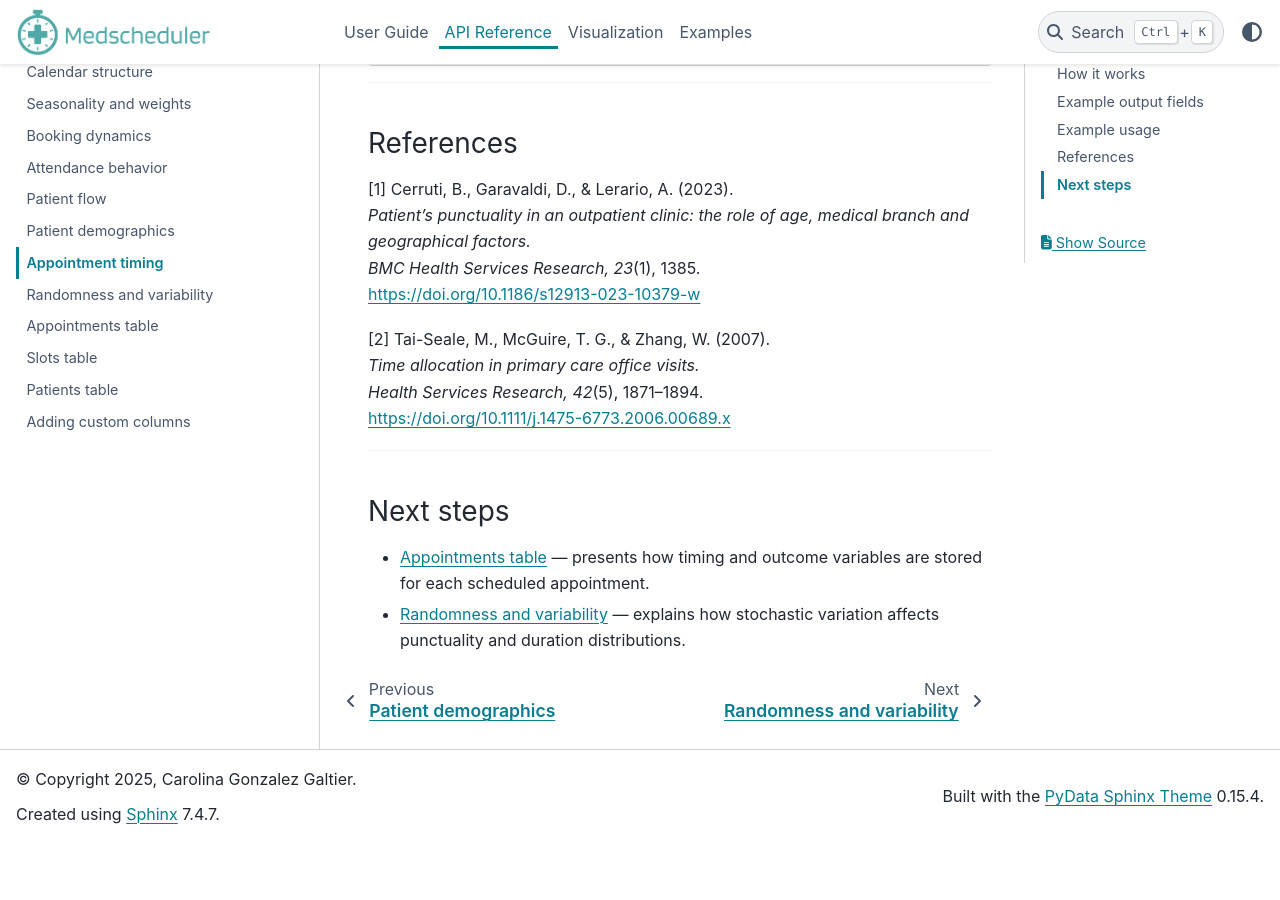
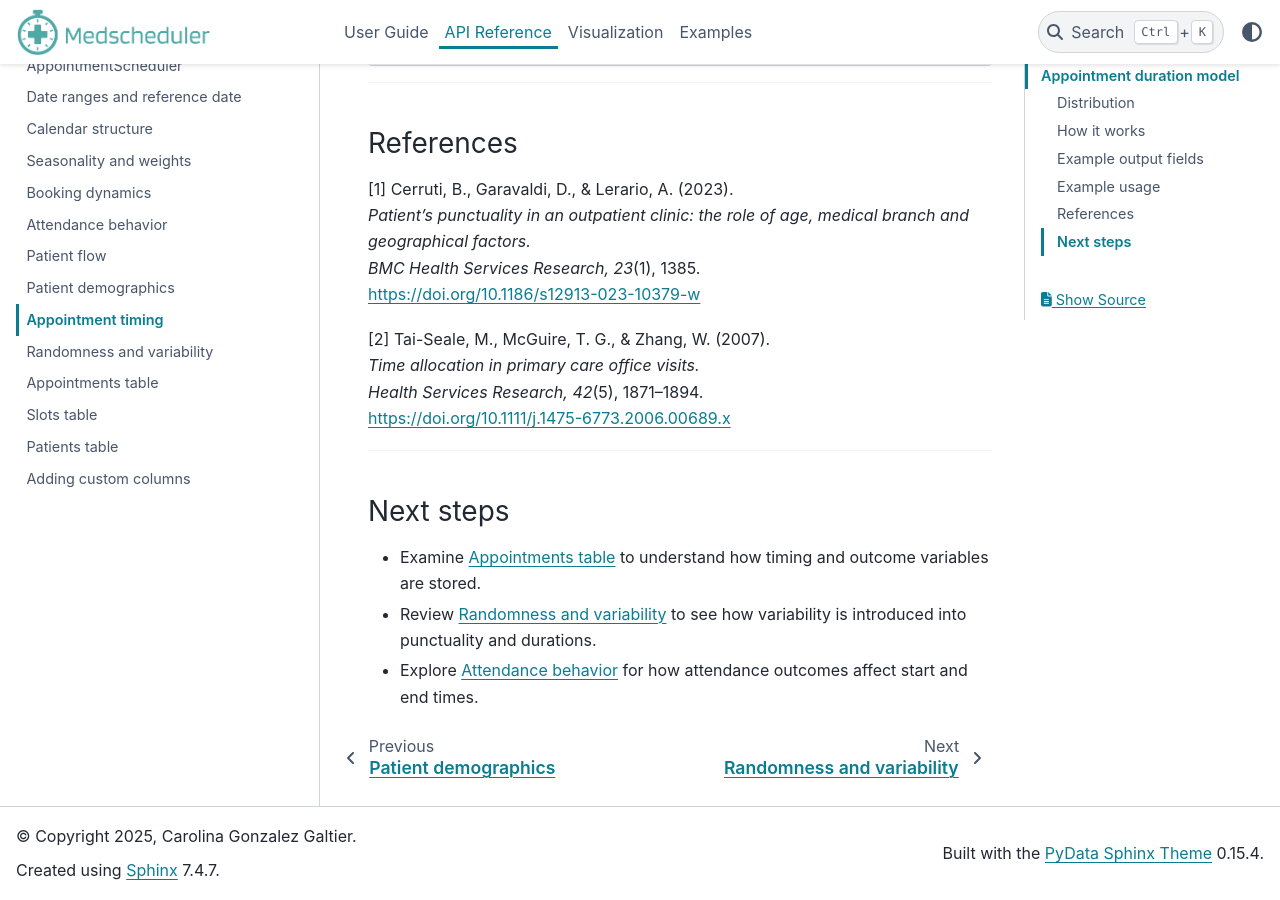
Before and after one commit to carogaltier/medscheduler, a Sphinx documentation site: the page built from docs/api-reference/appointment_timing.md, in a window 1280 px wide and 900 px high, scrolled down 3213 px. Built offline with Sphinx 7.4.7 and the PyData theme 0.15.4, drawn with Linux system fonts in a browser that asks for light colours; before the commit the page ends 4056 px from its top, so only the background shows below that.

Commit message:
Update appointment_timing.md

```diff
--- a/docs/api-reference/appointment_timing.md
+++ b/docs/api-reference/appointment_timing.md
@@ -114,6 +114,6 @@
 ---
 
 ### Next steps
-
-- {doc}`appointments_table` — presents how timing and outcome variables are stored for each scheduled appointment.
-- {doc}`randomness_and_noise` — explains how stochastic variation affects punctuality and duration distributions.
+- Examine {doc}`appointments_table` to understand how timing and outcome variables are stored.
+- Review {doc}`randomness_and_noise` to see how variability is introduced into punctuality and durations.
+- Explore {doc}`attendance_behavior` for how attendance outcomes affect start and end times.
```
